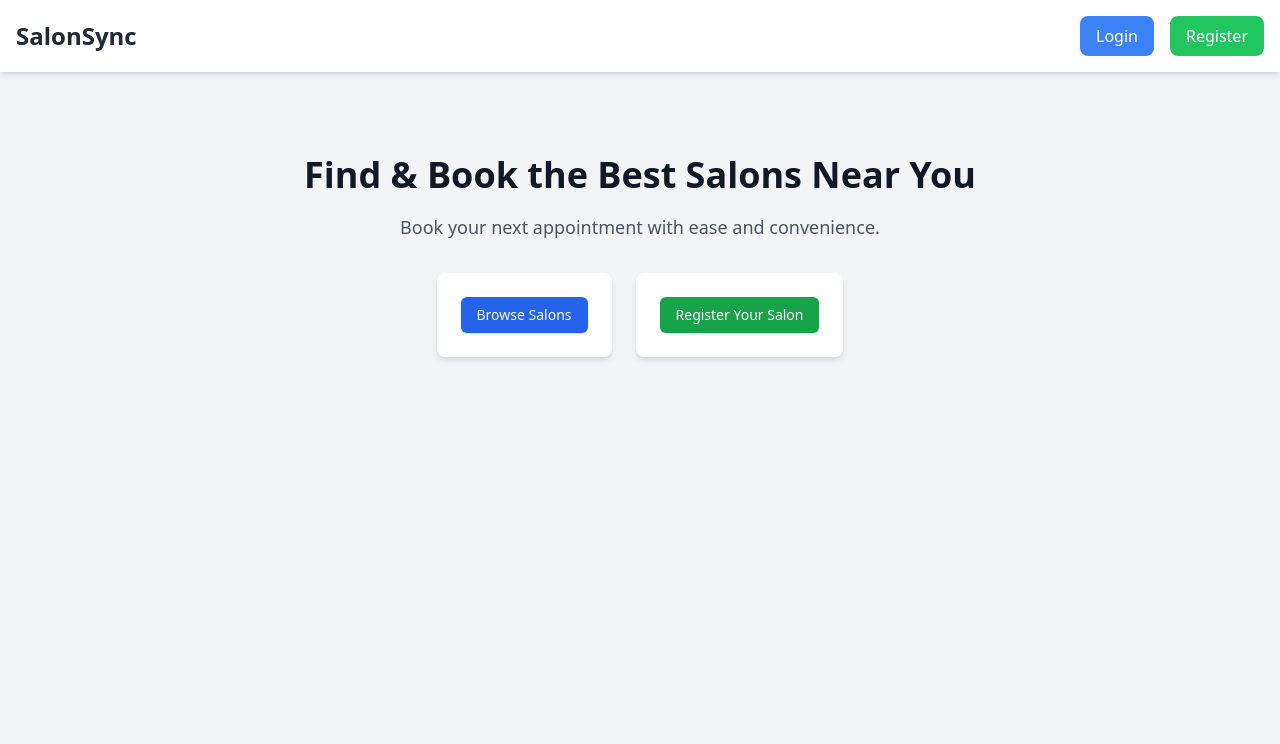
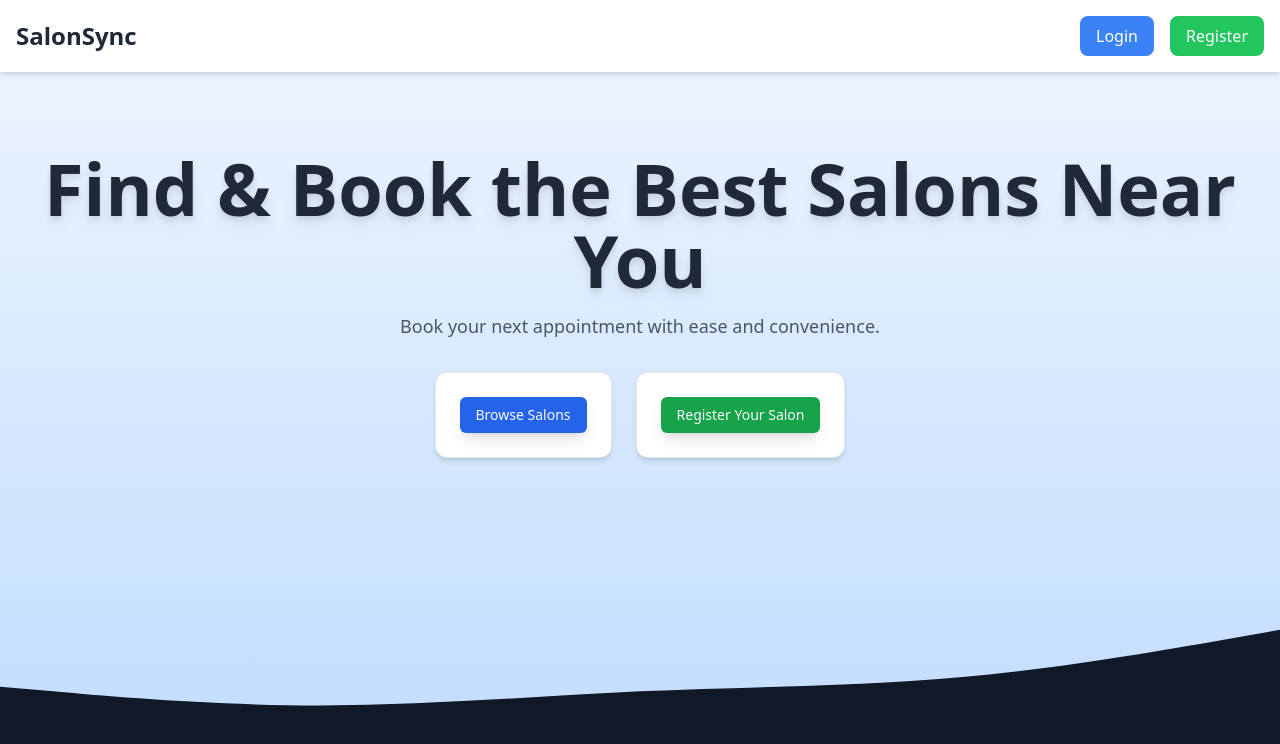
Before and after one commit to Grizzway/SalonSync, a Next.js app in the folder salon-sync/: page / in a window 1280 px wide. Shown: the top 744 px of the page. Built offline with nearby package versions, Linux system fonts and the light colour scheme.

Commit message:
new styling page.js

```diff
--- a/salon-sync/src/app/page.js
+++ b/salon-sync/src/app/page.js
@@ -1,52 +1,58 @@
 'use client';
 
-import { useEffect, useState } from 'react';
 import Navbar from '@/components/Navbar';
 import Link from 'next/link';
 import { Button } from '@/components/ui/button';
 import { motion } from 'framer-motion';
 
 export default function Home() {
-  const [isMounted, setIsMounted] = useState(false);
+  return (
+    <div className="relative min-h-screen bg-gradient-to-b from-blue-50 to-blue-200 dark:from-gray-900 dark:to-gray-800 text-gray-900 dark:text-white">
+      <Navbar />
 
-  useEffect(() => {
-    setIsMounted(true);
-  }, []);
+      <div className="absolute bottom-0 left-0 w-full overflow-hidden leading-none z-0">
+        <svg
+          className="animate-wave"
+          xmlns="http://www.w3.org/2000/svg"
+          viewBox="0 0 1440 320"
+          fill="currentColor"
+        >
+          <path
+            fillOpacity="1"
+            d="M0,192L60,197.3C120,203,240,213,360,213.3C480,213,600,203,720,197.3C840,192,960,192,1080,181.3C1200,171,1320,149,1380,138.7L1440,128L1440,320L1380,320C1320,320,1200,320,1080,320C960,320,840,320,720,320C600,320,480,320,360,320C240,320,120,320,60,320L0,320Z"
+          ></path>
+        </svg>
+      </div>
 
-  return (
-    <div className="min-h-screen bg-gray-100 dark:bg-gray-900 text-gray-900 dark:text-white">
-      <Navbar />
-      <section className="flex flex-col items-center justify-center text-center py-20 px-4">
-        <h1 className="text-4xl font-bold leading-tight">
+      <section className="flex flex-col items-center justify-center text-center py-20 px-4 relative z-10">
+        <h1 className="text-4xl md:text-6xl lg:text-7xl font-extrabold leading-tight text-gray-800 dark:text-gray-200 drop-shadow-lg">
           Find & Book the Best Salons Near You
         </h1>
-        <p className="mt-4 text-lg text-gray-600 dark:text-gray-300">
+        <p className="mt-4 text-lg text-gray-600 dark:text-gray-400">
           Book your next appointment with ease and convenience.
         </p>
 
-        {/* Animated Buttons */}
         <div className="mt-8 flex flex-col md:flex-row space-y-4 md:space-y-0 md:space-x-6">
           <motion.div
             initial={{ scale: 0, opacity: 0 }}
-            animate={{ scale: isMounted ? 1 : 0, opacity: isMounted ? 1 : 0 }}
+            animate={{ scale: 1, opacity: 1 }}
             transition={{ type: 'spring', stiffness: 120, damping: 10 }}
-            className="p-6 bg-white dark:bg-gray-800 rounded-lg shadow-md"
+            className="p-6 bg-white dark:bg-gray-800 rounded-xl border border-gray-200 dark:border-gray-700 shadow-md hover:shadow-lg transition-all"
           >
             <Link href="/salons">
-              <Button className="bg-blue-600 hover:bg-blue-700 transition-all">
+              <Button className="bg-blue-600 hover:bg-blue-700 transition-all transform hover:scale-105 shadow-lg dark:shadow-blue-900">
                 Browse Salons
               </Button>
             </Link>
           </motion.div>
-
           <motion.div
             initial={{ scale: 0, opacity: 0 }}
-            animate={{ scale: isMounted ? 1 : 0, opacity: isMounted ? 1 : 0 }}
+            animate={{ scale: 1, opacity: 1 }}
             transition={{ type: 'spring', stiffness: 120, damping: 10, delay: 0.2 }}
-            className="p-6 bg-white dark:bg-gray-800 rounded-lg shadow-md"
+            className="p-6 bg-white dark:bg-gray-800 rounded-xl border border-gray-200 dark:border-gray-700 shadow-md hover:shadow-lg transition-all"
           >
             <Link href="/register/business">
-              <Button className="bg-green-600 hover:bg-green-700 transition-all">
+              <Button className="bg-green-600 hover:bg-green-700 transition-all transform hover:scale-105 shadow-lg dark:shadow-green-900">
                 Register Your Salon
               </Button>
             </Link>
```
